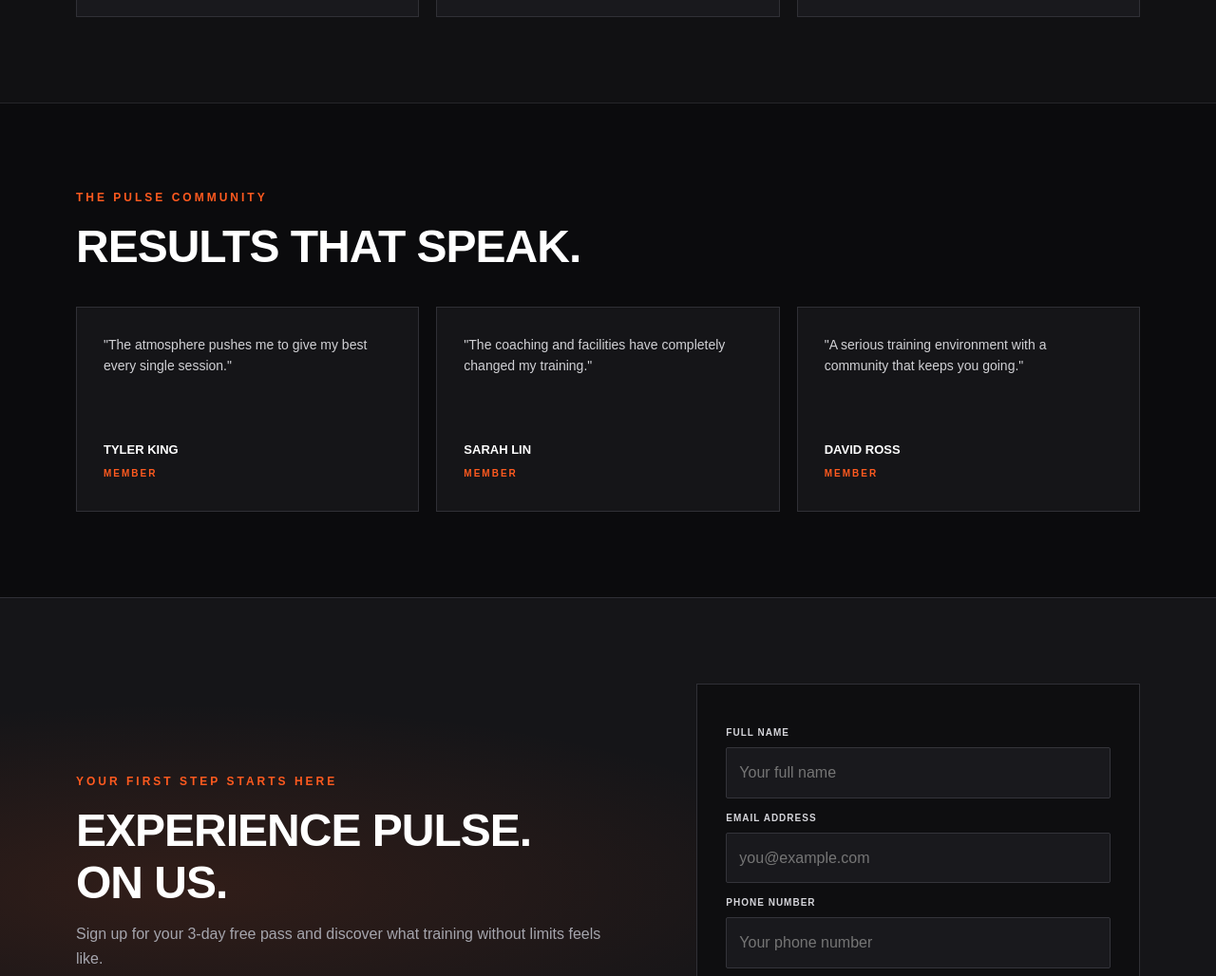
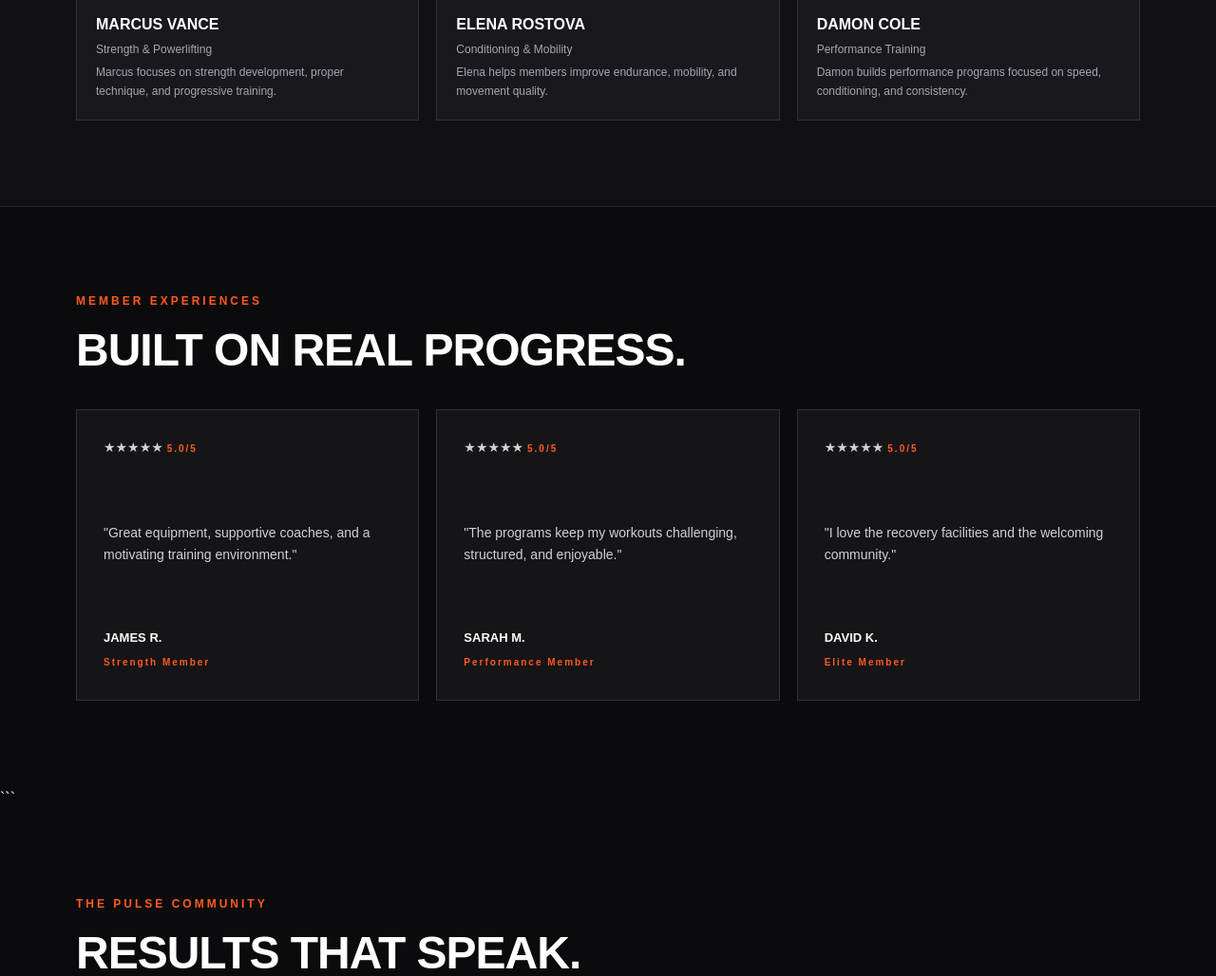
Before and after one commit to mozakrahol-lgtm/pulse-gym-landing-page, a plain HTML site: page index.html in a window 1280 px wide. Shown: the part 3997-5025 px from the top of the page at 95% size. Drawn offline with Linux system fonts and the light colour scheme.

Commit message:
feat: add coach bios and member testimonials

````diff
--- a/index.html
+++ b/index.html
@@ -213,33 +213,73 @@
         </div>
     </section>
 
+   ```
 <!-- Coaches -->
 <section class="section facilities" id="coaches">
     <div class="container">
         <p class="section-tag">EXPERT GUIDANCE</p>
         <h2 class="section-title">MEET YOUR COACHES.</h2>
+        <p class="section-description">
+            Experienced coaches dedicated to helping every member perform at their best.
+        </p>
 
         <div class="coach-grid">
             <article class="coach-card">
                 <div class="coach-placeholder">MV</div>
                 <h3>MARCUS VANCE</h3>
-                    <p>Strength & Powerlifting</p>
+                <p>Strength &amp; Powerlifting</p>
+                <p>Marcus focuses on strength development, proper technique, and progressive training.</p>
             </article>
 
             <article class="coach-card">
                 <div class="coach-placeholder">ER</div>
                 <h3>ELENA ROSTOVA</h3>
-                    <p>Conditioning & Mobility</p>
+                <p>Conditioning &amp; Mobility</p>
+                <p>Elena helps members improve endurance, mobility, and movement quality.</p>
             </article>
 
             <article class="coach-card">
                 <div class="coach-placeholder">DC</div>
                 <h3>DAMON COLE</h3>
                 <p>Performance Training</p>
+                <p>Damon builds performance programs focused on speed, conditioning, and consistency.</p>
             </article>
         </div>
     </div>
 </section>
+
+<!-- Testimonials -->
+<section class="section" id="testimonials">
+    <div class="container">
+        <p class="section-tag">MEMBER EXPERIENCES</p>
+        <h2 class="section-title">BUILT ON REAL PROGRESS.</h2>
+
+        <div class="testimonial-grid">
+            <article class="testimonial-card">
+                <p class="testimonial-rating">★★★★★ <span>5.0/5</span></p>
+                <p>"Great equipment, supportive coaches, and a motivating training environment."</p>
+                <h3>JAMES R.</h3>
+                <span>Strength Member</span>
+            </article>
+
+            <article class="testimonial-card">
+                <p class="testimonial-rating">★★★★★ <span>5.0/5</span></p>
+                <p>"The programs keep my workouts challenging, structured, and enjoyable."</p>
+                <h3>SARAH M.</h3>
+                <span>Performance Member</span>
+            </article>
+
+            <article class="testimonial-card">
+                <p class="testimonial-rating">★★★★★ <span>5.0/5</span></p>
+                <p>"I love the recovery facilities and the welcoming community."</p>
+                <h3>DAVID K.</h3>
+                <span>Elite Member</span>
+            </article>
+        </div>
+    </div>
+</section>
+```
+
 
     <!-- Testimonials -->
     <section class="section">
````
Lines whose indentation alone changed are shown as unchanged.
